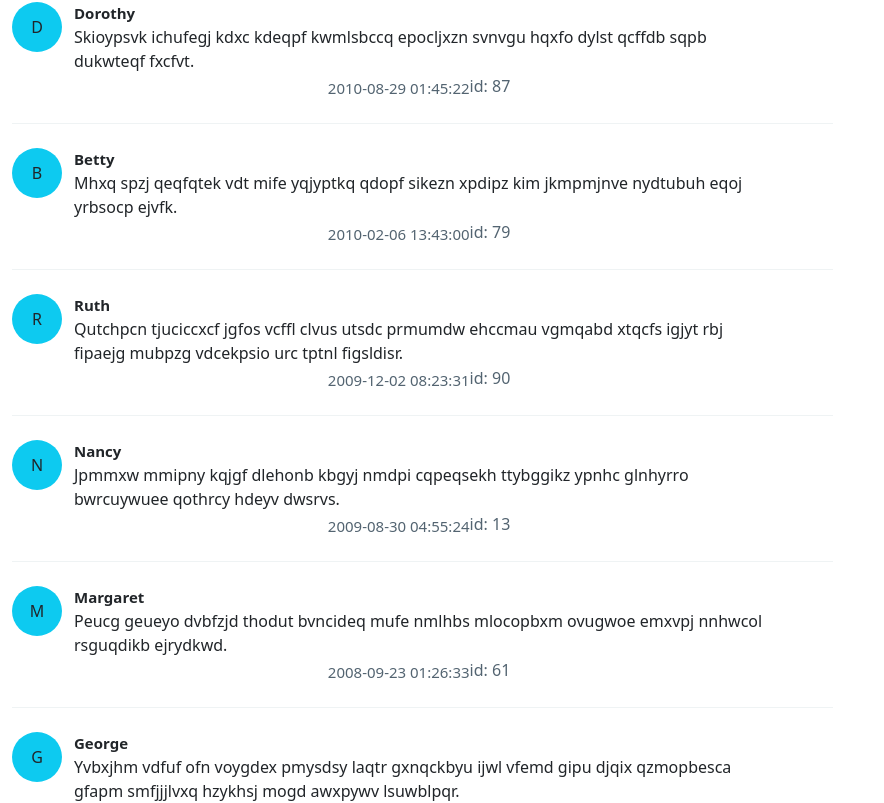
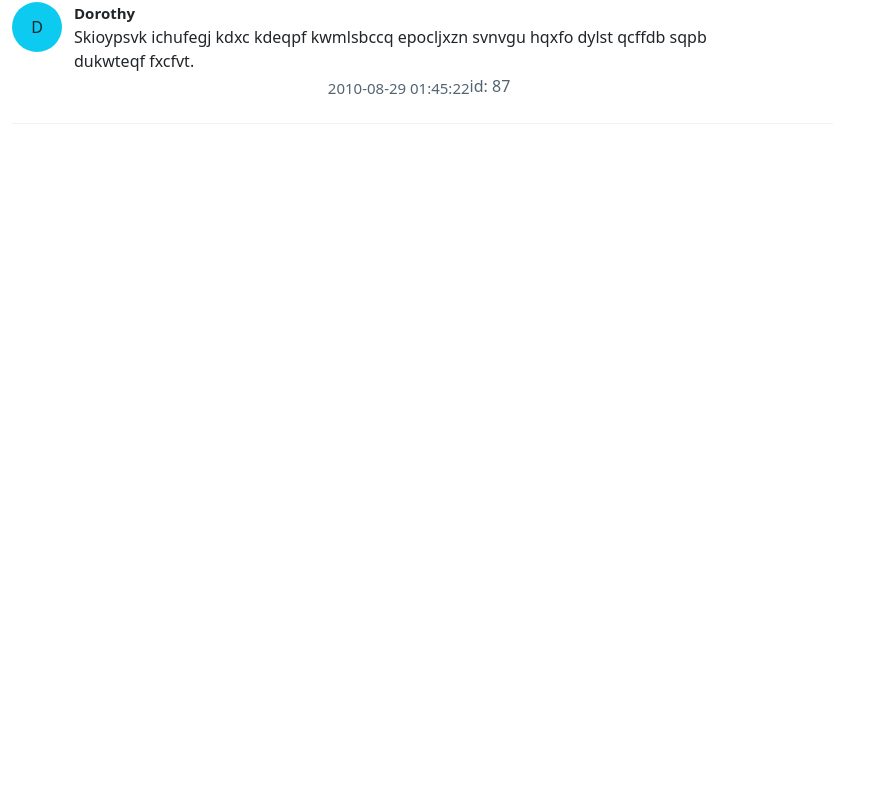
Before and after one commit to KnightSpirit/lk-twitter, a Next.js app: page /feed in a window 1280 px wide. Shown: the part 2899-3702 px from the top of the page, without its empty margins (0-884 px from the left). After the commit the page ends 3035 px from the top, so only its background shows below. Built offline with nearby package versions, Linux system fonts and the light colour scheme.

Commit message:
fix: use state manage tweets crud; fix: next key mistake

```diff
--- a/api/tweet/index.ts
+++ b/api/tweet/index.ts
@@ -7,14 +7,14 @@ export function fetchTweetById(id: LikeTwritter.TweetId) {
   return getTweetsById(id);
 }
 
-export function fetchTweetsByTimeDesc(from?: number) {
+export function fetchTweetsByTimeDesc(from?: number, then?: number) {
   const tweets = getTweets();
   tweets.sort((a, b) =>
     dayjs(a.timestamp).unix() - dayjs(b.timestamp).unix() > 0 ? -1 : 1
   );
   const _from = from || 0;
   return {
-    tweets: tweets.slice(_from, _from + defaultPullSize),
+    tweets: tweets.slice(_from, then || _from + defaultPullSize),
     total: tweets.length,
   };
 }
--- a/components/FeedList/FeedItem/index.tsx
+++ b/components/FeedList/FeedItem/index.tsx
@@ -24,6 +24,7 @@ export default function FeedItem(props: {
   const [tempEdit, setTempEdit] = useState(false);
   const [tempText, setTempText] = useState(item.text);
   const { push } = useRouter();
+
   return (
     <div className={styles.feed_layout} onClick={onClick}>
       <div className={`${commonStyles.feed_avatar} bg-info rounded-circle`}>
--- a/components/FeedList/index.tsx
+++ b/components/FeedList/index.tsx
@@ -1,5 +1,4 @@
 import Post from "components/Post";
-import { useFeeds } from "hooks/useFeeds";
 import { useIntersectionObserverble } from "hooks/useIntersectionObserver";
 import { useRouter } from "next/router";
 import Image from "next/image";
@@ -9,9 +8,11 @@ import FeedItem from "./FeedItem";
 import Logout from "icons/logout.png";
 import Theme from "icons/theme.png";
 import { useThemeStore } from "state/theme";
+import { useTweetsStore } from "state/tweetsStore";
 
 export default function FeedList() {
-  const { feeds, fetchMoreData, refreshList } = useFeeds();
+  // const { feeds } = useFeeds();
+  const feeds = useTweetsStore((s) => s.tweets);
   const listening = useRef(false);
   const user = useUserStore((s) => s.currentUser);
   const setMode = useThemeStore((s) => s.setMode);
@@ -19,7 +20,7 @@ export default function FeedList() {
   const logout = useUserStore((s) => s.logOut);
   const router = useRouter();
 
-  const { listen } = useIntersectionObserverble(fetchMoreData);
+  const { listen } = useIntersectionObserverble();
 
   function toPage(tweet: LikeTwritter.Tweet, ind: number) {
     router.push({
@@ -32,13 +33,11 @@ export default function FeedList() {
   }
 
   useEffect(() => {
-    if (feeds.length > 0) {
-      if (!listening.current) {
-        listening.current = true;
-        listen("#next");
-      }
+    if (!listening.current) {
+      listening.current = true;
+      listen("#next");
     }
-  }, [feeds]);
+  }, []);
 
   return (
     <>
@@ -46,7 +45,7 @@ export default function FeedList() {
         <Image
           width={30}
           height={30}
-          alt="logout"
+          alt='logout'
           src={Logout}
           onClick={() => {
             logout();
@@ -56,14 +55,14 @@ export default function FeedList() {
         <Image
           width={30}
           height={30}
-          alt="theme"
+          alt='theme'
           src={Theme}
           onClick={() => {
             setMode(theme === "dark" ? "normal" : "dark");
           }}
         />
       </div>
-      <Post refresh={refreshList} />
+      <Post />
       {feeds.length > 0 && (
         <>
           {feeds.map((v, ind) => {
@@ -73,13 +72,13 @@ export default function FeedList() {
                 ind={ind}
                 onClick={() => toPage(v, ind)}
                 item={v}
-                // key={v.id}
+                key={v.id}
               />
             );
           })}
-          <div id="next" style={{ padding: 6 }}></div>
         </>
       )}
+      <div id='next' style={{ padding: 6 }}></div>
     </>
   );
 }
--- a/components/Post/index.tsx
+++ b/components/Post/index.tsx
@@ -3,15 +3,12 @@ import { useState } from "react";
 import { Button } from "react-bootstrap";
 import FloatingLabel from "react-bootstrap/FloatingLabel";
 import Form from "react-bootstrap/Form";
+import { useTweetsStore } from "state/tweetsStore";
 import { useUserStore } from "state/userStore";
 
-interface PostProps {
-  refresh: () => void;
-}
-
-export default function Post(props: PostProps) {
-  const { refresh } = props;
+export default function Post() {
   const user = useUserStore((s) => s.currentUser);
+  const post = useTweetsStore((s) => s.create);
   const [tweetText, setText] = useState("");
   return (
     <FloatingLabel
@@ -36,9 +33,8 @@ export default function Post(props: PostProps) {
       <Button
         style={{ marginTop: 8, float: "right" }}
         onClick={() => {
-          const result = postTweet(tweetText, user);
+          const result = post(tweetText, user);
           if (!result.error) {
-            refresh();
             setText("");
           }
         }}
--- a/hooks/useFeeds.ts
+++ b/hooks/useFeeds.ts
@@ -4,28 +4,13 @@ import { useTweetsStore } from "state/tweetsStore";
 
 export function useFeeds() {
   const feeds = useTweetsStore((s) => s.tweets);
-  const fillFeeds = useTweetsStore((s) => s.fillFeeds);
-  const [nextKey, setNextKey] = useState<number>(0);
-  let recordsCount = useRef(0);
-
-  function fetchTweets(_nextKey: number, reset?: boolean) {
-    const { tweets, total } = fetchTweetsByTimeDesc(_nextKey);
-    setTimeout(() => {
-      recordsCount.current = total;
-      fillFeeds(reset ? [...tweets] : [...feeds.concat(tweets)]);
-    }, 1000);
-  }
+  const fillFeeds = useTweetsStore((s) => s.fetchMoreTweets);
 
   useEffect(() => {
-    fetchTweets(nextKey);
-  }, [nextKey]);
+    fillFeeds()
+  }, [])
 
   return {
-    refreshList: () => fetchTweets(0, true),
-    feeds,
-    fetchMoreData: () =>
-      setNextKey((p) => {
-        return p < recordsCount.current ? p + 20 : recordsCount.current;
-      }),
+    feeds
   };
 }
--- a/hooks/useIntersectionObserver.ts
+++ b/hooks/useIntersectionObserver.ts
@@ -1,12 +1,17 @@
 import { useEffect, useRef } from "react";
+import { useTweetsStore } from "state/tweetsStore";
 
-export function useIntersectionObserverble(callback: Function) {
+export function useIntersectionObserverble() {
   const intersectionObserver = useRef<IntersectionObserver>();
+  const fillFeeds = useTweetsStore((s) => s.fetchMoreTweets)
   useEffect(() => {
     intersectionObserver.current = new IntersectionObserver((entries) => {
       if (entries[0].intersectionRatio <= 0) return;
-      callback();
+      fillFeeds()
     });
+    return () => {
+      // if (intersectionObserver.current) intersectionObserver.current.disconnect()
+    }
   }, []);
 
   return {
--- a/index.d.ts
+++ b/index.d.ts
@@ -31,3 +31,7 @@ declare namespace LikeTwritter {
 
   type Login = (username: string, password: string) => Promise<void>;
 }
+
+declare type Result = {
+  error: string;
+};
--- a/pages/tweet/[id].tsx
+++ b/pages/tweet/[id].tsx
@@ -8,7 +8,7 @@ import Return from "icons/return.png";
 import { useUserStore } from "state/userStore";
 
 export default function TweetPage() {
-  const { query, push } = useRouter();
+  const { query, back } = useRouter();
   const user = useUserStore((s) => s.currentUser);
   const [errMsg, setErrMsg] = useState("");
   const [tweet, setTweet] = useState<LikeTwritter.Tweet>();
@@ -36,7 +36,7 @@ export default function TweetPage() {
           type="return"
           src={Return}
           onClick={() => {
-            push(`/${user}`);
+            back();
           }}
         />
       </div>
--- a/state/tweetsStore.ts
+++ b/state/tweetsStore.ts
@@ -1,37 +1,59 @@
-import { deleteTweets, updateTweets } from "fake-db/tweets";
+import { fetchTweetsByTimeDesc } from "api/tweet";
+import {
+  createTweets,
+  deleteTweets,
+  getTweets,
+  updateTweets,
+} from "fake-db/tweets";
 import create from "zustand";
 
 type TweetsStore = {
   tweets: LikeTwritter.Tweet[];
-  delete: (tweetId: number, pos: number) => void;
-  update: (tweetId: number, text: string) => void;
-  fillFeeds: (tweets: LikeTwritter.Tweet[]) => void;
+  nextKey: number;
+  total: number;
+  create: (text: string, userId: string) => Result;
+  delete: (tweetId: number, pos: number) => Result;
+  update: (tweetId: number, text: string) => Result;
+  fetchMoreTweets: () => void;
 };
 
-export const useTweetsStore = create<TweetsStore>((set) => ({
+export const useTweetsStore = create<TweetsStore>((set, get) => ({
   tweets: [],
-  fillFeeds: (tweets) => {
-    set({ tweets });
+  nextKey: 0,
+  total: 0,
+  create: (text, userId) => {
+    // when create new tweets, refresh list
+    const result = createTweets({ text, username: userId });
+    set(() => {
+      const { tweets, total } = fetchTweetsByTimeDesc(0);
+      return { tweets, total, nextKey: 20 };
+    });
+
+    return result;
+  },
+  fetchMoreTweets: () => {
+    const { tweets, total } = fetchTweetsByTimeDesc(get().nextKey);
+    set((s) => ({ tweets: s.tweets.concat(tweets), total, nextKey: tweets.length + get().nextKey }))
   },
 
   update: (id: number, text: string) => {
-    set((s) => {
-      const tweet = s.tweets.find((t) => t.id === id);
-      if (tweet) {
-        tweet.text = text;
-        updateTweets(tweet.id, text);
-        return { tweets: JSON.parse(JSON.stringify(s.tweets)) };
-      }
-      return { tweets: s.tweets };
+    let result = updateTweets(id, text);
+
+    set(() => {
+      const { tweets, total} = fetchTweetsByTimeDesc(0, get().nextKey)
+      return { tweets, total };
     });
+
+    return result
   },
 
   delete: (id: number, pos: number) => {
-    deleteTweets(id);
+    const result = deleteTweets(id);
     set((s) => {
       const _t = s.tweets;
       _t.splice(pos, 1);
       return { tweets: JSON.parse(JSON.stringify(_t)) };
     });
+    return result;
   },
 }));
```
Also changed, not shown: 1 other file (tests, documents, lock files or other folders).
